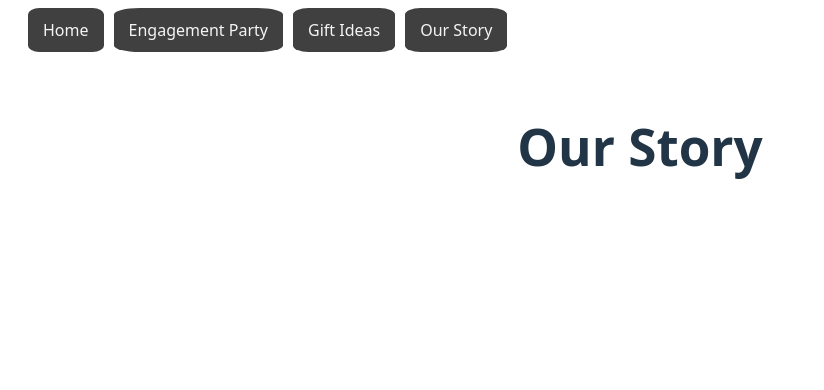
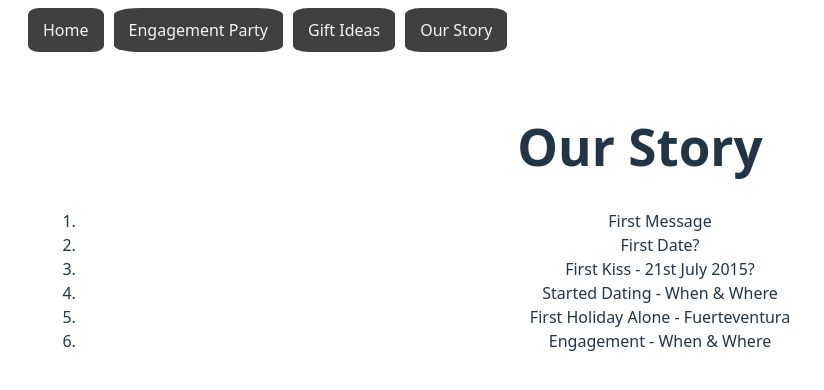
Before and after one commit to dmciver619/WeddingWebsite, a Vue app in the folder wedding-frontend/: page /our-story in a window 1280 px wide. Shown: the top 390 px of the page, without its empty margins (0-824 px from the left). Built offline with nearby package versions, Linux system fonts and the light colour scheme; no server answers.

Commit message:
Add todo for engagement party and our story

```diff
--- a/wedding-frontend/src/components/views/EngagementParty.vue
+++ b/wedding-frontend/src/components/views/EngagementParty.vue
@@ -24,6 +24,14 @@
                 </iframe>
             </div>
         </div>
+    </section>
+
+    <section>
+        <h2>Q & A</h2>
+        <p><i>Dress Code?</i></p>
+        <p>Dress Code</p>
+        <p><i>Will there be food?</i></p>
+        <p>No</p>
     </section>
 
     <section>
--- a/wedding-frontend/src/components/views/OurStory.vue
+++ b/wedding-frontend/src/components/views/OurStory.vue
@@ -1,3 +1,12 @@
 <template>
     <h1>Our Story</h1>
+
+    <ol>
+        <li>First Message</li>
+        <li>First Date?</li>
+        <li>First Kiss - 21st July 2015?</li>
+        <li>Started Dating - When & Where</li>
+        <li>First Holiday Alone - Fuerteventura</li>
+        <li>Engagement - When & Where</li>
+    </ol>
 </template>
```
